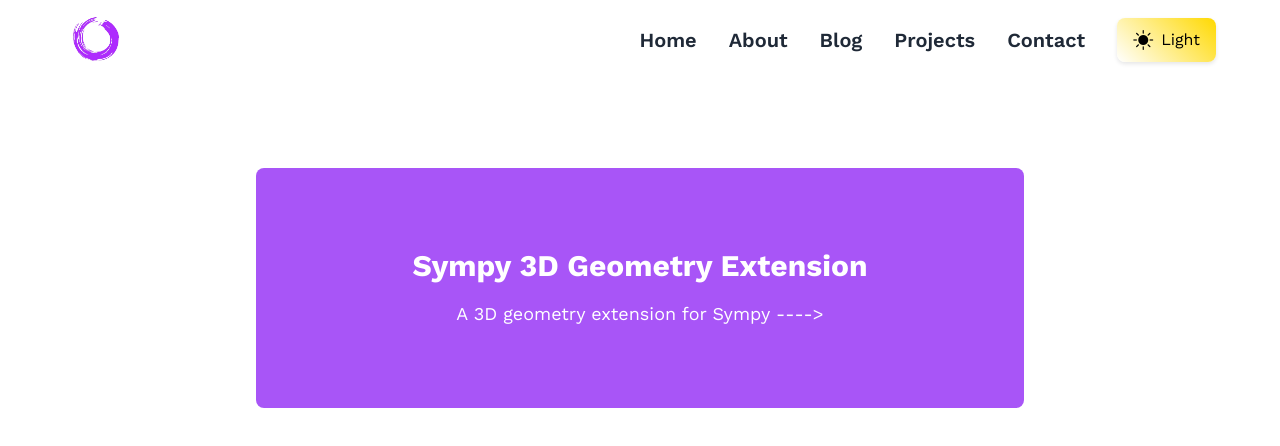
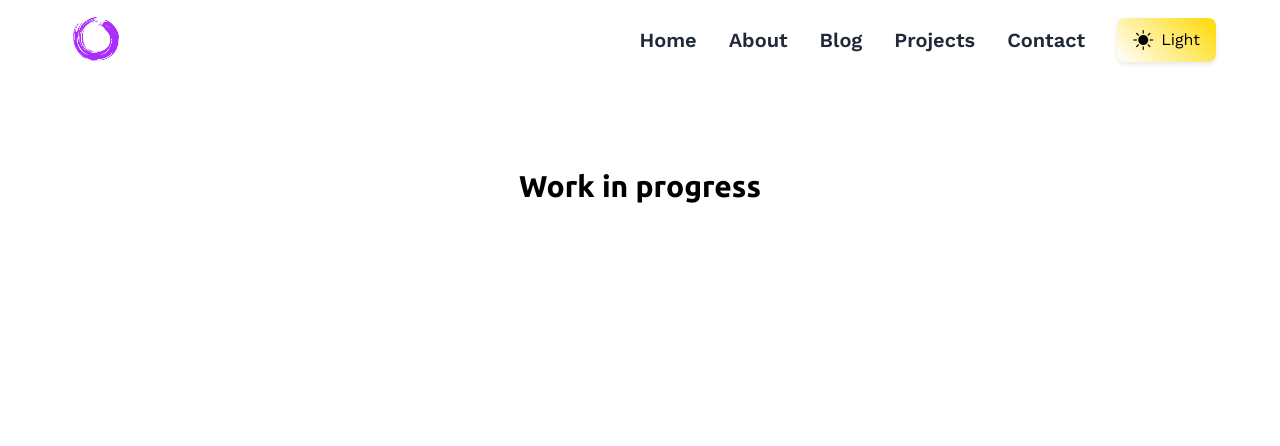
Before and after one commit to Jatinbhardwaj-093/JB, a Vue app: page /blogs in a window 1280 px wide. Shown: the top 446 px of the page. Built offline with nearby package versions, Linux system fonts and the light colour scheme.

Commit message:
remove blog for the time bieng

```diff
--- a/src/components/Blogs.vue
+++ b/src/components/Blogs.vue
@@ -21,7 +21,7 @@
         <div class="mx-auto w-[70vw] mt-24">
             <div class="flex flex-col items-center gap-7">
                 <!-- Blogs List -->
-                <div v-for="(blog, index) in BlogList" :key="index" class="mb-6">
+                <!-- <div v-for="(blog, index) in BlogList" :key="index" class="mb-6">
                     <a :href="blog.link">
                         <div
                             class="w-[60vw] h-60 mx-auto p-4 flex flex-col items-center justify-center bg-purple-500 rounded-lg hover:bg-purple-600 transition ease-in-out duration-300 transform hover:scale-105 cursor-pointer">
@@ -29,11 +29,12 @@
                                 {{ blog.heading }}
                             </p>
                             <p class="lg:text-lg text-white mt-4 md:text-md sm:text-sm">
-                                {{ blog.content }} ---->
+                                {{ blog.content }}
                             </p>
                         </div>
                     </a>
-                </div>
+                </div> -->
+                <p class="text-3xl font-bold font-ubuntu text-black" >Work in progress</p>
             </div>
         </div>
     </div>
```
